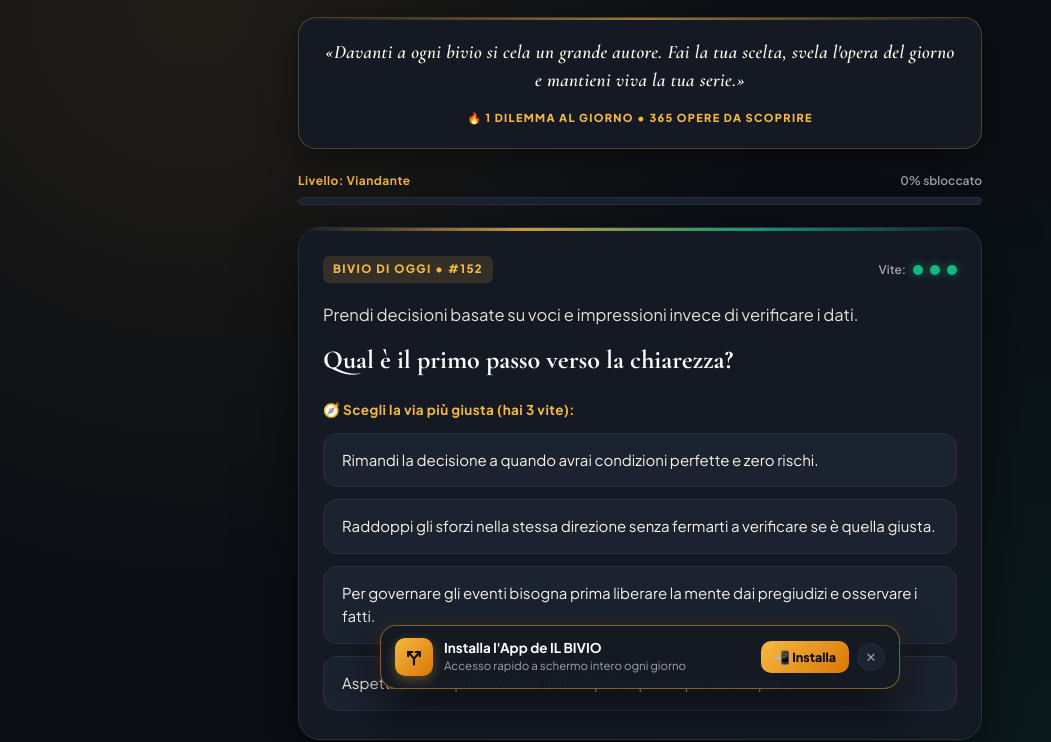
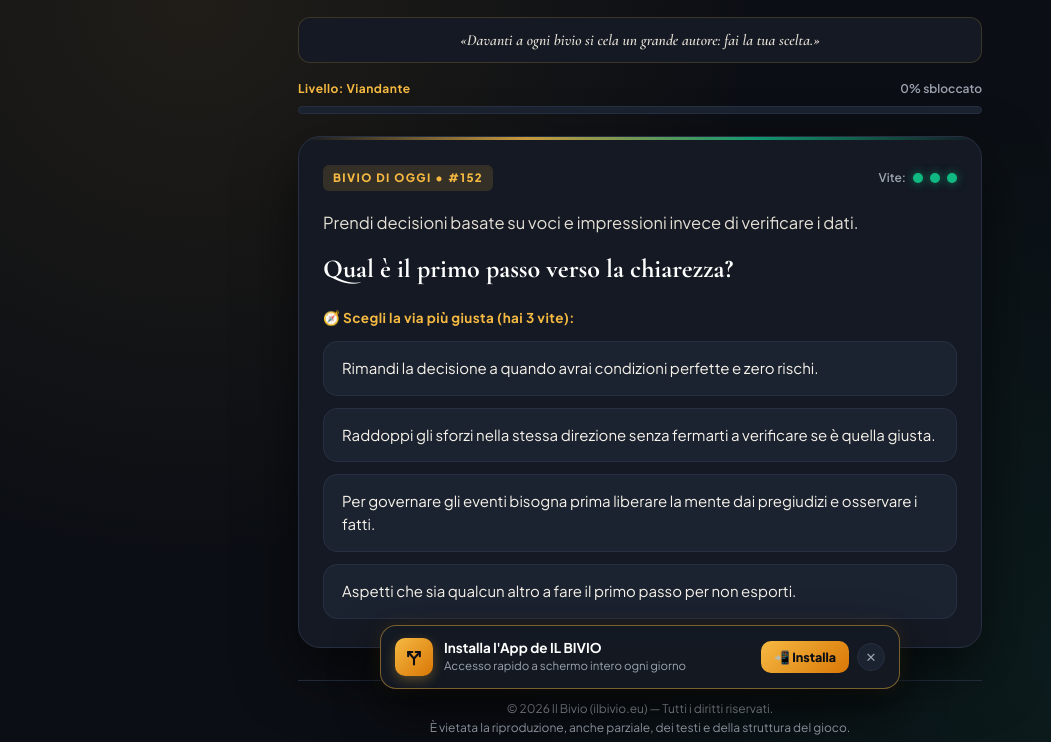
Before and after one commit to ilbivio/il-bivio, a plain HTML site: page index.html in a window 1280 px wide. Shown: the part 91-833 px from the top of the page, without its empty margins (0-1051 px from the left). Drawn offline with nearby package versions, Linux system fonts and the light colour scheme.

Commit message:
Add files via upload

```diff
--- a/index.html
+++ b/index.html
@@ -850,15 +850,9 @@
       </div>
     </header>
 
-    <!-- Banner di Benvenuto / Manifesto -->
-    <div style="background: var(--surface); border: 1px solid rgba(245, 185, 66, 0.25); border-radius: 18px; padding: 20px 24px; margin-bottom: 22px; text-align: center; box-shadow: 0 12px 35px rgba(0,0,0,0.4); position: relative; overflow: hidden;">
-      <div style="position: absolute; top: 0; left: 0; right: 0; height: 2px; background: linear-gradient(90deg, transparent, var(--gold), transparent); opacity: 0.6;"></div>
-      <p style="font-family: 'Cormorant Garamond', serif; font-size: 19px; font-style: italic; color: #FFFBEB; line-height: 1.5; letter-spacing: 0.02em; margin-bottom: 8px;">
-        «Davanti a ogni bivio si cela un grande autore. Fai la tua scelta, svela l'opera del giorno e mantieni viva la tua serie.»
-      </p>
-      <span style="font-size: 11px; font-weight: 800; text-transform: uppercase; letter-spacing: 0.12em; color: var(--gold);">
-        🔥 1 dilemma al giorno • 365 opere da scoprire
-      </span>
+    <!-- Banner di Benvenuto Compatto -->
+    <div style="background: var(--surface); border: 1px solid rgba(245, 185, 66, 0.18); border-radius: 12px; padding: 10px 16px; margin-bottom: 16px; text-align: center; font-family: 'Cormorant Garamond', serif; font-size: 15.5px; font-style: italic; color: #E5E0D5;">
+      «Davanti a ogni bivio si cela un grande autore: fai la tua scelta.»
     </div>
 
     <div class="progress-wrap">
@@ -1292,6 +1286,11 @@
       el("amazonLink").href = `https://www.amazon.it/s?k=${query}&tag=${AMAZON_TAG}`;
 
       el("revealBox").style.display = "block";
+
+      // Scroll automatico fluido verso la sezione di rivelazione e link Amazon
+      setTimeout(() => {
+        el("revealBox").scrollIntoView({ behavior: 'smooth', block: 'start' });
+      }, 150);
     }
 
     // Costruzione messaggio di condivisione
```
